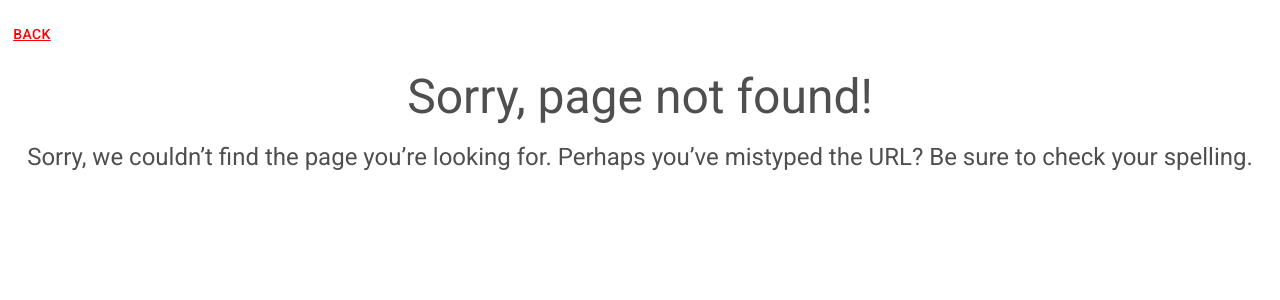
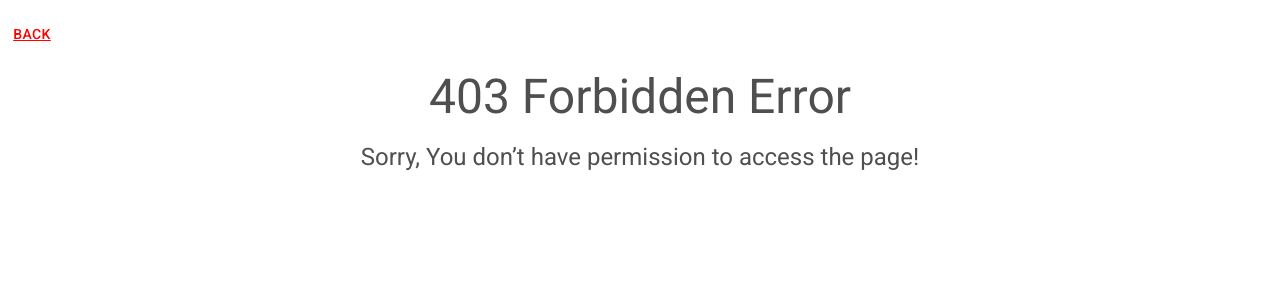
Before and after one commit to xXxPMWxXx/Bridgify, a React (Create React App) app in the folder frontend/: page /Forbidden in a window 1280 px wide. Before the commit this address had no page. Shown: the top 300 px of the page. Built offline with nearby package versions, Linux system fonts and the light colour scheme.

Commit message:
add forbidden page

```diff
--- a/frontend/src/index.tsx
+++ b/frontend/src/index.tsx
@@ -17,6 +17,7 @@ import { Page404 } from './pages/Page404';
 import { Profile } from './pages/Profile';
 import { Setting } from './pages/Setting';
 import { Signup } from './pages/Signup';
+import { Forbidden } from './pages/Forbidden';
 //for admin user
 import { Elderly_admin } from './pages/Elderly(admin)';
 import { Home_admin } from './pages/Home(admin)';
@@ -39,6 +40,7 @@ root.render(
 			<Route path="/Profile" element={<Profile />} />
 			<Route path="/Setting" element={<Setting />} />
 			<Route path="/Signup" element={<Signup />} />
+			<Route path="/Forbidden" element={<Forbidden />} />
 			<Route path="/*" element={<Page404 />} />
 			<Route path="/Home-admin" element={<Home_admin />} />
 			<Route path="/Elderly-admin" element={<Elderly_admin />} />
--- a/frontend/src/pages/Elderly(admin)/Elderly_admin.tsx
+++ b/frontend/src/pages/Elderly(admin)/Elderly_admin.tsx
@@ -1,6 +1,6 @@
 import React, { useEffect, useState } from 'react';
 import { Link, Navigate } from 'react-router-dom';
-import {ResponsiveAppBarAdmin} from '../../Navbar';
+import { ResponsiveAppBarAdmin } from '../../Navbar';
 import { Box, Typography } from '@mui/material';
 
 export const Elderly_admin = () => {
@@ -22,14 +22,14 @@ export const Elderly_admin = () => {
     return (
         <div>
             {
-				token == null ?
-					<Navigate to="/Login" /> : <Navigate to="/Elderly-admin" />
-			}
+                token == null ?
+                    <Navigate to="/Login" /> : <Navigate to="/Elderly-admin" />
+            }
             {
-                accRole != 'Admin' ?
-                <Navigate to="/Page404" /> : null
+                token != null && accRole != 'Admin' ?
+                    <Navigate to="/Forbidden" /> : null
             }
-            < ResponsiveAppBarAdmin/>
+            < ResponsiveAppBarAdmin />
             <Box
                 sx={{
                     display: 'flex',
--- /dev/null
+++ b/frontend/src/pages/Forbidden/Forbidden.tsx
@@ -0,0 +1,43 @@
+import Box from '@mui/material/Box';
+import Typography from '@mui/material/Typography';
+import Button from '@mui/material/Button';
+import { Navigate, useNavigate } from 'react-router-dom';
+
+export const Forbidden = () => {
+    let navigate = useNavigate();
+    const handleClick = (e: any) => {
+        navigate('/');
+    }
+    const token = window.localStorage.getItem('accessToken');
+
+    return (
+        <div>
+            <Button key='Home' onClick={handleClick} sx={{ my: 2, color: 'red', display: 'block' }} ><u>back</u></Button>
+            <Box
+                sx={{
+                    display: 'flex',
+                    justifyContent: 'center',
+                    alignItems: 'center',
+
+                }}
+            >
+                <Typography align="center" variant='h3' paragraph>
+                    403 Forbidden Error
+                </Typography>
+            </Box>
+            <Box
+                sx={{
+                    display: 'flex',
+                    justifyContent: 'center',
+                    alignItems: 'center',
+                }}
+            >
+                <Typography align="center" variant='h5'>
+                    Sorry, You don’t have permission to access the page!
+                </Typography>
+
+            </Box>
+        </div>
+
+    );
+}
--- /dev/null
+++ b/frontend/src/pages/Forbidden/index.ts
@@ -0,0 +1 @@
+export * from './Forbidden';
--- a/frontend/src/pages/Home(admin)/Home_admin.tsx
+++ b/frontend/src/pages/Home(admin)/Home_admin.tsx
@@ -1,6 +1,6 @@
 import React, { useEffect, useState } from 'react';
 import { Link, Navigate } from 'react-router-dom';
-import {ResponsiveAppBarAdmin} from '../../Navbar';
+import { ResponsiveAppBarAdmin } from '../../Navbar';
 import { Box, Typography } from '@mui/material';
 
 export const Home_admin = () => {
@@ -22,14 +22,14 @@ export const Home_admin = () => {
     return (
         <div>
             {
-				token == null ?
-					<Navigate to="/Login" /> : <Navigate to="/Home-admin" />
-			}
+                token == null ?
+                    <Navigate to="/Login" /> : <Navigate to="/Home-admin" />
+            }
             {
-                accRole != 'Admin' ?
-                <Navigate to="/Page404" /> : null
+                token != null && accRole != 'Admin' ?
+                    <Navigate to="/Forbidden" /> : null
             }
-            < ResponsiveAppBarAdmin/>
+            < ResponsiveAppBarAdmin />
             <Box
                 sx={{
                     display: 'flex',
--- a/frontend/src/pages/Post(admin)/Post_admin.tsx
+++ b/frontend/src/pages/Post(admin)/Post_admin.tsx
@@ -26,8 +26,8 @@ export const Post_admin = () => {
 					<Navigate to="/Login" /> : <Navigate to="/Post-admin" />
 			}
             {
-                accRole != 'Admin' ?
-                <Navigate to="/Page404" /> : null
+                token != null && accRole != 'Admin'?
+                <Navigate to="/Forbidden" /> : null
             }
             < ResponsiveAppBarAdmin/>
             <Box
```
